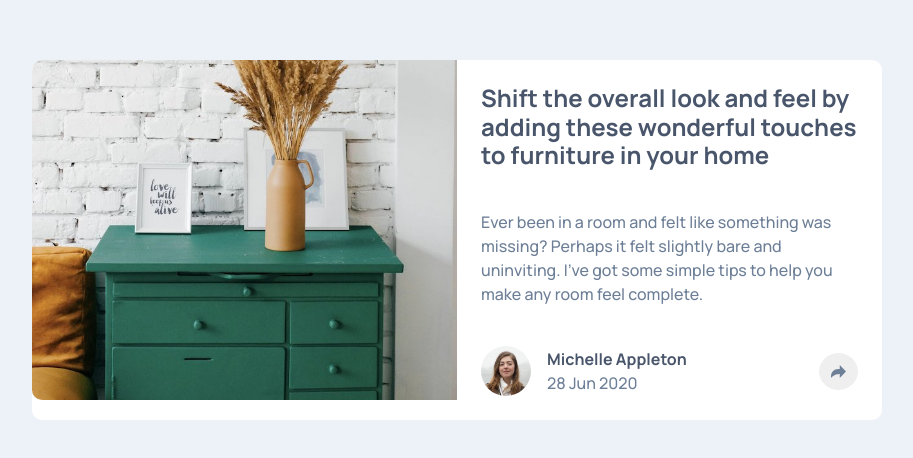
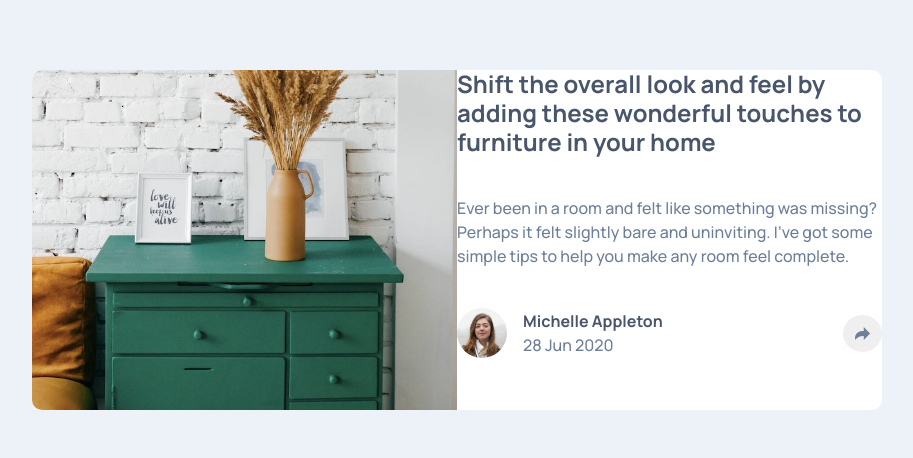
Before and after one commit to Gskds/article-preview-card, a plain HTML site: page index.html in a window 1280 px wide. Shown: the part 160-618 px from the top of the page, without its empty margins (183-1096 px from the left). Drawn offline with Linux system fonts and the light colour scheme.

Commit message:
update style.css

```diff
--- a/style.css
+++ b/style.css
@@ -63,12 +63,8 @@ body {
     position: relative;
 }
 
-.card img {
-    object-fit: cover;
-}
-
 .card__description {
-    padding: 1.5rem;
+    /* padding: 1.5rem; */
 }
 
 .card__description>*+* {
```
